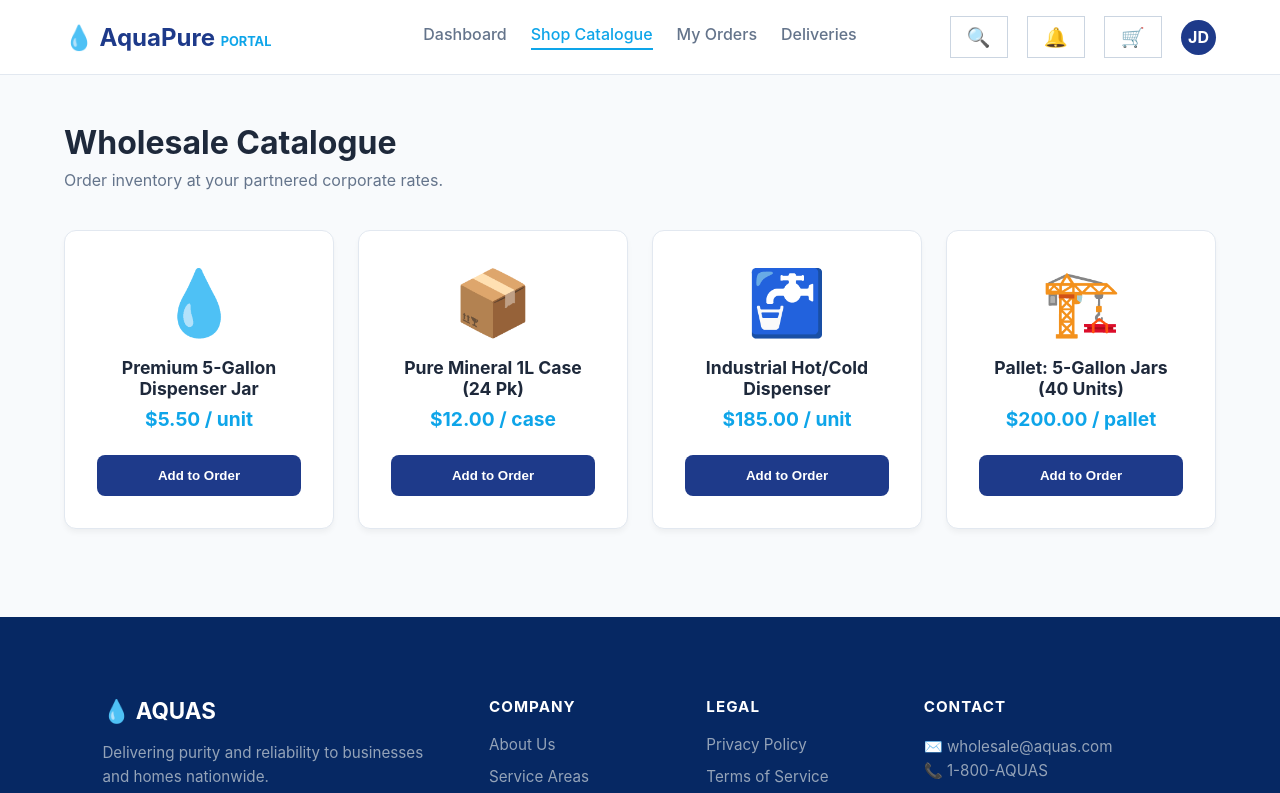
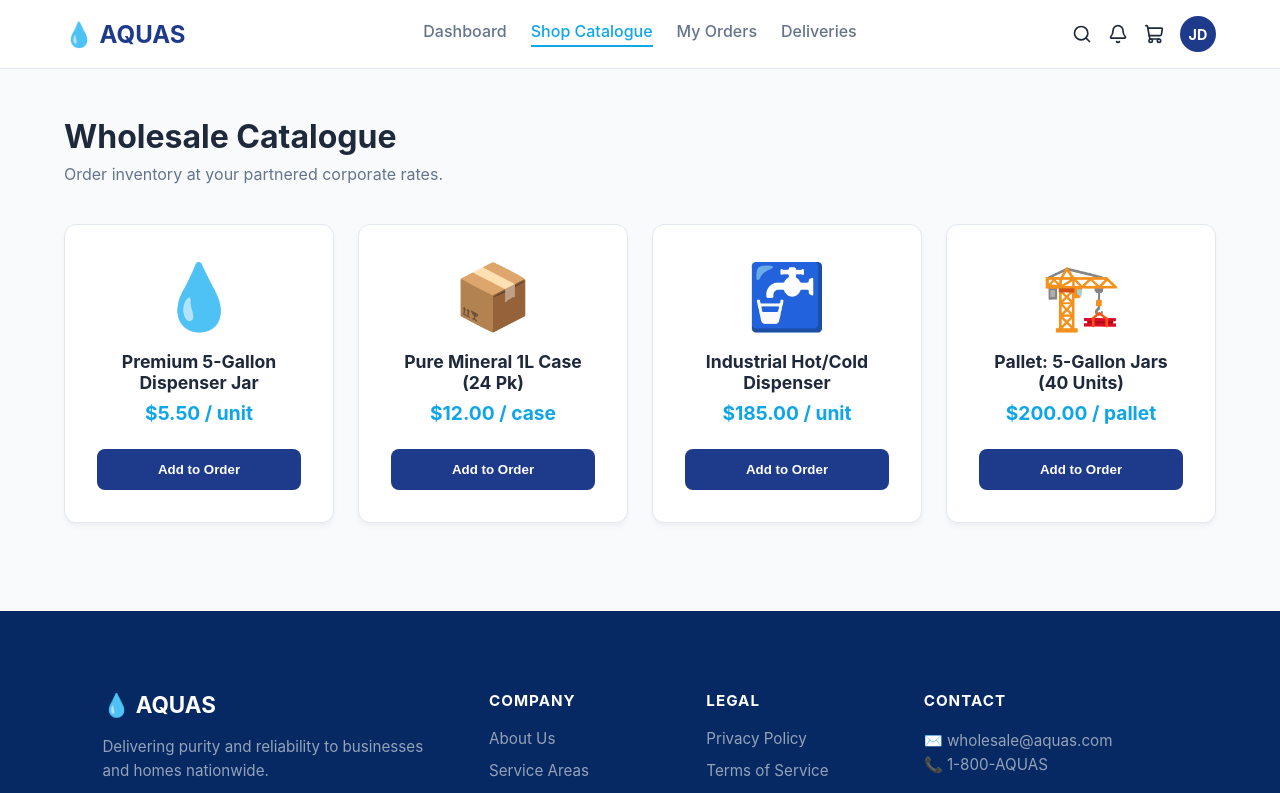
Before and after one commit to sebastian-vishwa/aquas--distribute-app, a React app in the folder frontend/: page /portal/products in a window 1280 px wide. Shown: the top 793 px of the page. Built offline with nearby package versions, Linux system fonts and the light colour scheme; the HTML template or start-up script is replaced by a standard one.

Commit message:
changes nav icons

```diff
--- a/frontend/package.json
+++ b/frontend/package.json
@@ -10,6 +10,7 @@
     "preview": "vite preview"
   },
   "dependencies": {
+    "lucide-react": "^1.34.0",
     "react": "^19.2.8",
     "react-dom": "^19.2.8",
     "react-router-dom": "^7.18.2"
--- a/frontend/src/components/customer/navbar_reg_cus.css
+++ b/frontend/src/components/customer/navbar_reg_cus.css
@@ -56,43 +56,58 @@
 /* Right Section */
 .navbar-right {
   display: flex;
-  gap: 1.2rem;
+  gap: 1rem;
   align-items: center;
-  font-size: 1.2rem;
   justify-self: end;
+  margin-right: 0 !important;
 }
 
-.search-wrapper {
+.search-pill {
   display: flex;
   align-items: center;
-  position: relative;
+  border: 1.5px solid #1e293b;
+  border-radius: 30px;
+  padding: 3px 3px 3px 12px;
+  background: #ffffff;
 }
 
-.search-input {
-  border: 1px solid #cbd5e1;
-  background: #f1f5f9;
-  padding: 0.3rem 0.8rem;
-  border-radius: 15px;
-  outline: none;
-  font-size: 0.85rem;
-  margin-right: 0.5rem;
+.icon-btn,
+.icon-btn:focus,
+.icon-btn:active {
+  background: none !important;
+  border: none !important;
+  outline: none !important;
+  box-shadow: none !important;
+  padding: 0 !important;
+  margin: 0;
+  cursor: pointer;
+  color: #1e293b;
+  display: flex;
+  align-items: center;
+  justify-content: center;
+  transition: color 0.2s ease;
 }
 
-.icon-btn {
-  cursor: pointer;
-  user-select: none;
+.icon-btn:hover {
+  color: #0ea5e9;
 }
 
-.user-avatar {
-  width: 35px;
-  height: 35px;
-  background: #1e3a8a;
-  color: white;
+.user-avatar-circle {
+  width: 36px;
+  height: 36px;
+  background-color: #1e3a8a;
+  color: #ffffff;
   border-radius: 50%;
   display: flex;
   align-items: center;
   justify-content: center;
-  font-size: 1rem;
-  font-weight: bold;
+  font-size: 0.9rem;
+  font-weight: 700;
   cursor: pointer;
+  transition: transform 0.2s ease, background-color 0.2s ease;
 }
+
+.user-avatar-circle:hover {
+  background-color: #0ea5e9;
+  transform: scale(1.05);
+}
--- a/frontend/src/components/customer/navbar_reg_cus.jsx
+++ b/frontend/src/components/customer/navbar_reg_cus.jsx
@@ -1,5 +1,6 @@
 import React, { useState } from 'react';
 import { NavLink, useNavigate } from 'react-router-dom';
+import { Search, Bell, ShoppingCart, User } from 'lucide-react';
 import './navbar_reg_cus.css';
 
 export default function NavbarRegCus() {
@@ -17,9 +18,7 @@ export default function NavbarRegCus() {
     <nav className="navbar-container">
       {/* Left: Brand Logo */}
       <div className="navbar-left">
-        <h2 className="navbar-brand" onClick={() => navigate('/portal')}>
-          💧 AquaPure <span className="navbar-portal-tag">PORTAL</span>
-        </h2>
+        <h2 className="navbar-brand" onClick={() => navigate('/portal')}>💧 AQUAS </h2>
       </div>
 
       {/* Middle: Navigation Links */}
@@ -38,37 +37,18 @@ export default function NavbarRegCus() {
         </NavLink>
       </div>
 
-      {/* Right: Search Icon & User Actions */}
+     {/* Right: Pure Icon Group */}
       <div className="navbar-right">
-        <div className="search-wrapper">
-          {showSearch && (
-            <input
-              type="text"
-              className="search-input"
-              placeholder="Search TRK ID..."
-              value={searchQuery}
-              onChange={(e) => setSearchQuery(e.target.value)}
-              onKeyDown={handleSearchSubmit}
-              autoFocus
-            />
-          )}
-          <span
-            className="icon-btn"
-            title="Search"
-            onClick={() => setShowSearch(!showSearch)}
-          >
-            🔍
-          </span>
-        </div>
-
-        <span className="icon-btn" title="Notifications">🔔</span>
-        <span className="icon-btn" title="Cart">🛒</span>
-
-        <div
-          className="user-avatar"
-          onClick={() => navigate('/login')}
-          title="Sign Out"
-        >
+        <button className="icon-btn" title="Search">
+          <Search size={20} />
+        </button>
+        <button className="icon-btn" title="Notifications">
+          <Bell size={20} />
+        </button>
+        <button className="icon-btn" title="Cart">
+          <ShoppingCart size={20} />
+        </button>
+        <div  className="user-avatar-circle" onClick={() => navigate('/login')}  title="Account / Sign Out">
           JD
         </div>
       </div>
```
Also changed, not shown: 1 other file (tests, documents, lock files or other folders).
